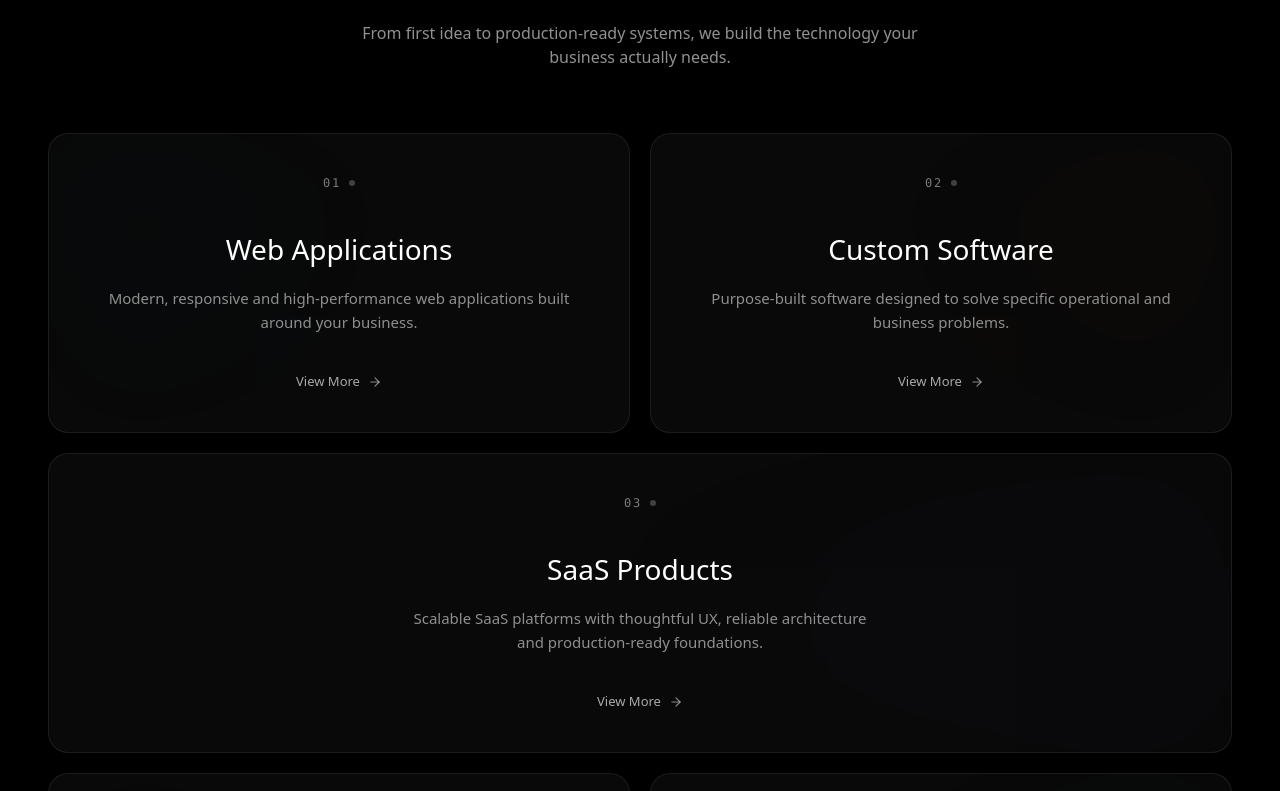
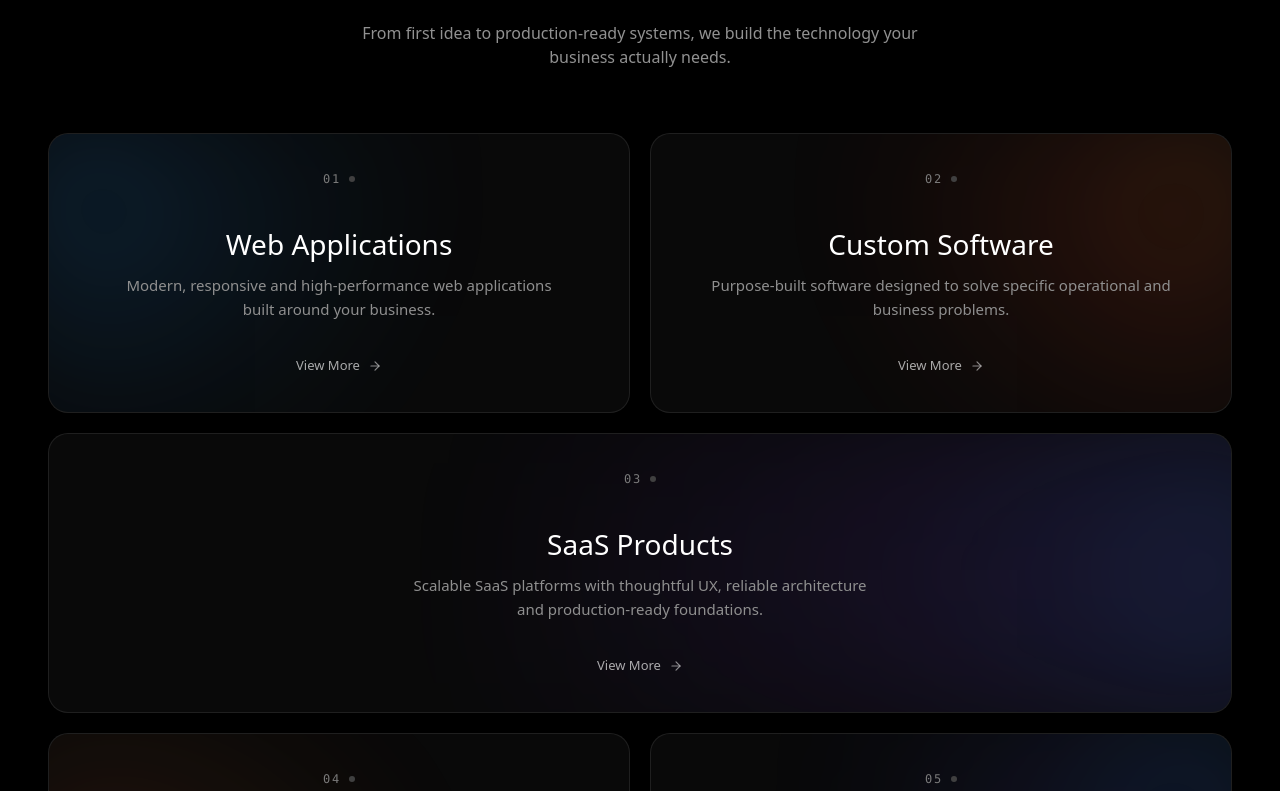
Before and after one commit to hyperqubegit/hyperqube-portfolio, a Next.js app: page / in a window 1280 px wide. Shown: the part 1209-2000 px from the top of the page. Built offline with nearby package versions, Linux system fonts and the light colour scheme.

Commit message:
fix: scale down service cards and restore vibrant atmospheric colors

```diff
--- a/src/components/service-index.tsx
+++ b/src/components/service-index.tsx
@@ -8,19 +8,27 @@ import { cn } from "@/lib/utils";
 
 const CardAtmosphere = ({ index }: { index: number }) => {
   const atmospheres = [
-    { background: "radial-gradient(circle at 0% 0%, rgba(0, 180, 255, 0.15), transparent 65%)" }, // 01 Web: cyan/blue top-left
-    { background: "radial-gradient(circle at 100% 0%, rgba(255, 120, 0, 0.15), transparent 65%)" }, // 02 Custom: orange top-right
-    { background: "radial-gradient(circle at 100% 100%, rgba(130, 80, 255, 0.15), transparent 65%)" }, // 03 SaaS: violet/blue bottom-right
-    { background: "radial-gradient(circle at 0% 100%, rgba(255, 75, 50, 0.15), transparent 65%)" }, // 04 Data: warm orange/red bottom-left
-    { background: "radial-gradient(circle at 100% 0%, rgba(100, 150, 255, 0.15), transparent 65%)" }, // 05 AI: blue/violet top-right
-    { background: "radial-gradient(circle at 100% 100%, rgba(255, 60, 40, 0.15), transparent 65%)" }, // 06 Automation: red/orange bottom-right
-    { background: "radial-gradient(circle at 0% 0%, rgba(255, 200, 150, 0.12), transparent 65%)" }, // 07 UI/UX: warm white/orange top-left
-    { background: "radial-gradient(circle at 100% 100%, rgba(0, 200, 255, 0.15), transparent 65%)" }, // 08 Backend: cyan/blue bottom-right
+    // 01 Web Applications - cyan/electric blue top-left
+    { background: "radial-gradient(circle at 0% 0%, rgba(30, 150, 255, 0.32), rgba(30, 150, 255, 0.12) 28%, transparent 62%)" },
+    // 02 Custom Software - orange/warm amber top-right
+    { background: "radial-gradient(circle at 100% 0%, rgba(255, 120, 35, 0.30), rgba(255, 70, 30, 0.12) 30%, transparent 62%)" },
+    // 03 SaaS Products - blue/violet right
+    { background: "radial-gradient(circle at 100% 50%, rgba(80, 120, 255, 0.26), rgba(130, 70, 255, 0.12) 30%, transparent 65%)" },
+    // 04 Data & Analytics - warm red/orange bottom-left
+    { background: "radial-gradient(circle at 0% 100%, rgba(255, 65, 45, 0.28), rgba(255, 120, 50, 0.10) 30%, transparent 65%)" },
+    // 05 AI & Intelligent Systems - blue/cyan top-right
+    { background: "radial-gradient(circle at 100% 0%, rgba(25, 145, 255, 0.30), rgba(80, 90, 255, 0.12) 30%, transparent 65%)" },
+    // 06 Automation - orange/red bottom-right
+    { background: "radial-gradient(circle at 100% 100%, rgba(255, 90, 30, 0.28), rgba(255, 50, 20, 0.12) 30%, transparent 65%)" },
+    // 07 UI/UX Design - warm white/soft amber top-left
+    { background: "radial-gradient(circle at 0% 0%, rgba(255, 220, 180, 0.22), rgba(255, 180, 100, 0.10) 30%, transparent 65%)" },
+    // 08 Backend & APIs - cyan/blue bottom-right
+    { background: "radial-gradient(circle at 100% 100%, rgba(20, 180, 255, 0.30), rgba(20, 120, 255, 0.12) 30%, transparent 65%)" },
   ];
   return (
     <div
-      className="absolute inset-0 opacity-[0.12] group-hover:opacity-[0.25] transition-opacity duration-700 pointer-events-none z-0"
-      style={{ ...atmospheres[index % atmospheres.length], filter: "blur(60px)" }}
+      className="absolute inset-0 opacity-85 group-hover:opacity-100 transition-opacity duration-700 pointer-events-none z-0 transform scale-[1.15]"
+      style={{ ...atmospheres[index % atmospheres.length], filter: "blur(65px)" }}
     />
   );
 };
@@ -93,35 +101,35 @@ export function ServiceIndex() {
               animate={isInView ? { opacity: 1, y: 0 } : { opacity: 0, y: 24 }}
               transition={{ duration: 0.7, ease: [0.16, 1, 0.3, 1], delay: 0.08 * i }}
               className={cn(
-                "group relative bg-[#090909] border border-[rgba(255,255,255,0.08)] rounded-[20px] overflow-hidden transition-all duration-500 hover:-translate-y-[3px] hover:border-[rgba(255,255,255,0.14)] flex flex-col cursor-pointer min-h-[300px]",
+                "group relative bg-[#090909] border border-[rgba(255,255,255,0.09)] rounded-[20px] overflow-hidden transition-all duration-500 hover:-translate-y-[3px] hover:border-[rgba(255,255,255,0.16)] flex flex-col cursor-pointer min-h-[270px] lg:min-h-[280px]",
                 getColSpan(i)
               )}
               onClick={() => setSelectedService(cap)}
             >
               <CardAtmosphere index={i} />
 
-              <div className="relative z-10 flex flex-col items-center flex-1 w-full h-full p-8 lg:p-10">
+              <div className="relative z-10 flex flex-col items-center justify-between flex-1 w-full h-full p-8 lg:px-10 lg:py-8">
 
                 {/* Number & Accent */}
-                <div className="flex items-center justify-center gap-2">
+                <div className="flex items-center justify-center gap-2 mt-1">
                   <span className="text-[12px] tracking-[0.15em] font-mono text-[#7A7A7A]">
                     {cap.num}
                   </span>
                   <span className="w-1.5 h-1.5 rounded-full bg-[#404040] group-hover:bg-[#FF4B3E] transition-colors duration-500" />
                 </div>
 
-                {/* Title */}
-                <h3 className="mt-8 lg:mt-9 text-[26px] lg:text-[28px] font-medium text-white text-center">
-                  {cap.title}
-                </h3>
-
-                {/* Description */}
-                <p className="mt-3 lg:mt-4 text-[14px] lg:text-[15px] leading-[1.6] text-[#8F8F8F] text-center max-w-[480px]">
-                  {cap.shortDesc}
-                </p>
+                {/* Center Content */}
+                <div className="flex flex-col items-center flex-1 justify-center my-4 w-full">
+                  <h3 className="text-[24px] lg:text-[28px] font-medium text-white text-center mb-2">
+                    {cap.title}
+                  </h3>
+                  <p className="text-[14px] lg:text-[15px] leading-[1.6] text-[#8F8F8F] text-center max-w-[460px]">
+                    {cap.shortDesc}
+                  </p>
+                </div>
 
                 {/* View More */}
-                <div className="mt-auto pt-8 flex items-center justify-center gap-2 text-[12px] md:text-[13px] font-medium text-[rgba(255,255,255,0.65)] group-hover:text-white transition-colors duration-300">
+                <div className="flex items-center justify-center gap-2 text-[12px] md:text-[13px] font-medium text-[rgba(255,255,255,0.65)] group-hover:text-white transition-colors duration-300 mb-1">
                   <span>View More</span>
                   <ArrowRight className="w-3.5 h-3.5 opacity-80 group-hover:opacity-100 transform group-hover:translate-x-1 transition-all duration-300" />
                 </div>
```
